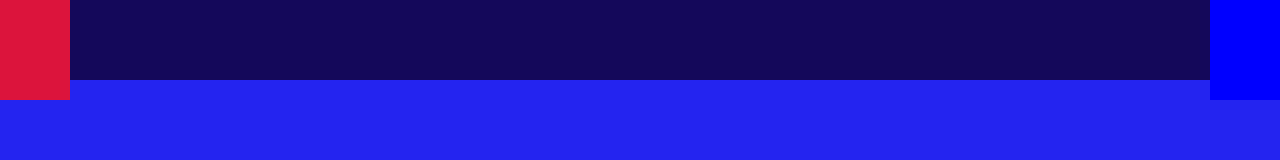
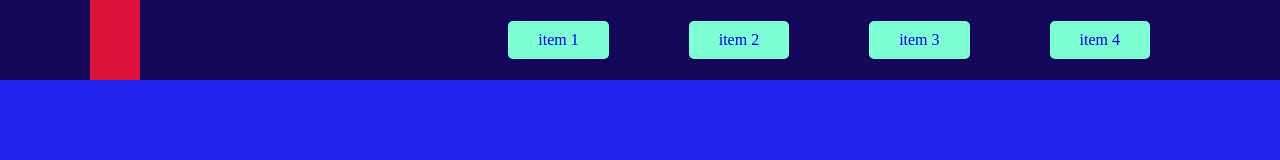
Before and after one commit to RobertoRodmann/meu-site, a plain HTML site: page index.html in a window 1280 px wide. Drawn offline with Linux system fonts and the light colour scheme.

Commit message:
auladia21denov

```diff
--- a/index.html
+++ b/index.html
@@ -1,5 +1,5 @@
 <!DOCTYPE html>
-<html lang="en">
+<html lang="pt-br">
 
 <head>
     <meta charset="UTF-8">
@@ -10,11 +10,21 @@
 </head>
 
 <body>
+
     <div class="home">
+
 
         <div class="header">
             <div class="logo"></div>
-            <div class="menu"></div>
+            <div class="menu">
+                <ul>
+                    <a href="#"><li>item 1</li></a>
+                    <a href="#"><li>item 2</li></a>
+                    <a href="#"><li>item 3</li></a>
+                    <a href="#"><li>item 4</li></a>
+
+                </ul>
+            </div>
 
         </div>
 
--- a/source/style.css
+++ b/source/style.css
@@ -17,23 +17,55 @@
     background-color: rgb(20, 8, 90);
     text-align: center;
     display: flex;
-    justify-content:space-between;
+    justify-content: space-between;
 
 
 
 }
 
 .logo {
+    margin-left: 90px;
     height: 80px;
     background-color: crimson;
     width: 50px;
-    padding: 10px;
 }
 
 .menu {
+    margin-right: 90px;
     height: 80px;
-    background-color: blue;
-    width: 50px;
-    padding: 10px;
+
+
+
 
 }
+
+ul {
+    display: flex;
+    align-items: center;
+    height: 80px;
+    list-style: none;
+
+
+
+
+}
+
+li {
+    margin-left: 40px;
+    margin-right: 40px;
+    padding: 10px 30px;
+    border-radius: 5px;
+    background-color: aquamarine;
+
+
+
+
+}
+
+a:link {
+    text-decoration: none;
+}
+
+li:hover {
+    background-color: rgb(0, 0, 0);
+}
```
Also changed, not shown: source/IMG/mapa-porto-alegre.webp (added), source/IMG/porto-alegre.webp (added).
